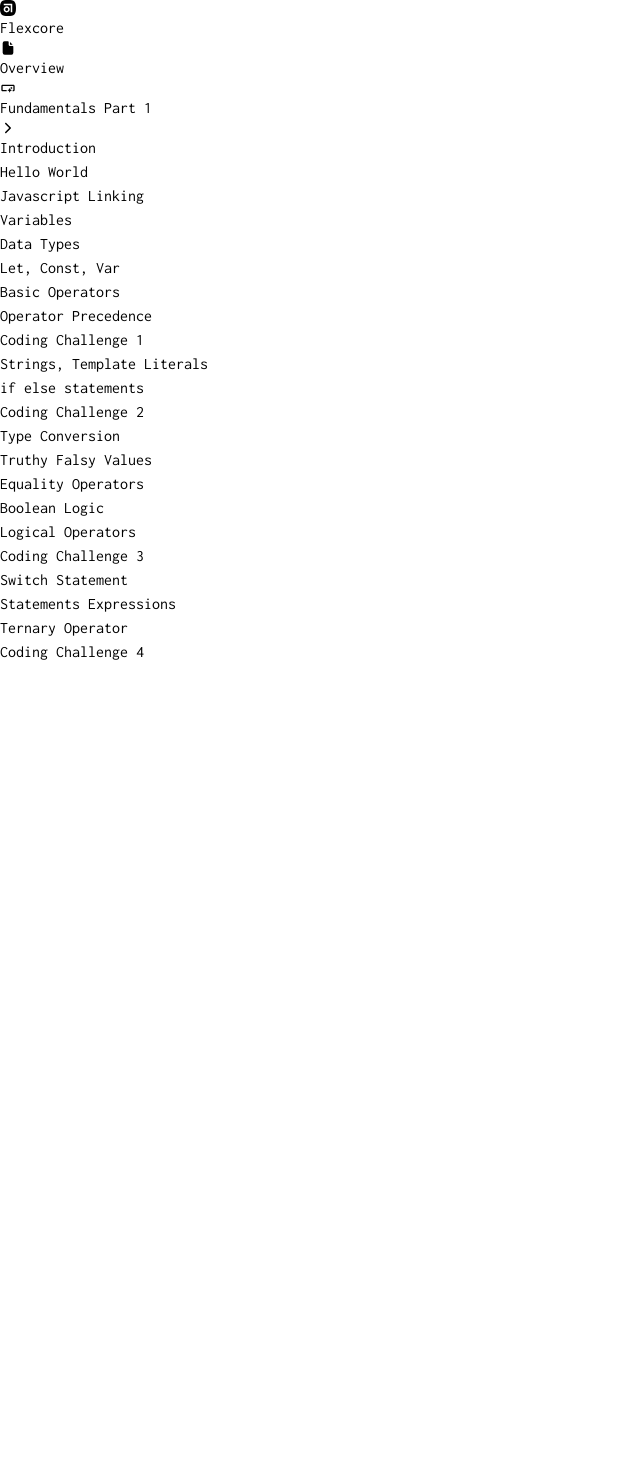
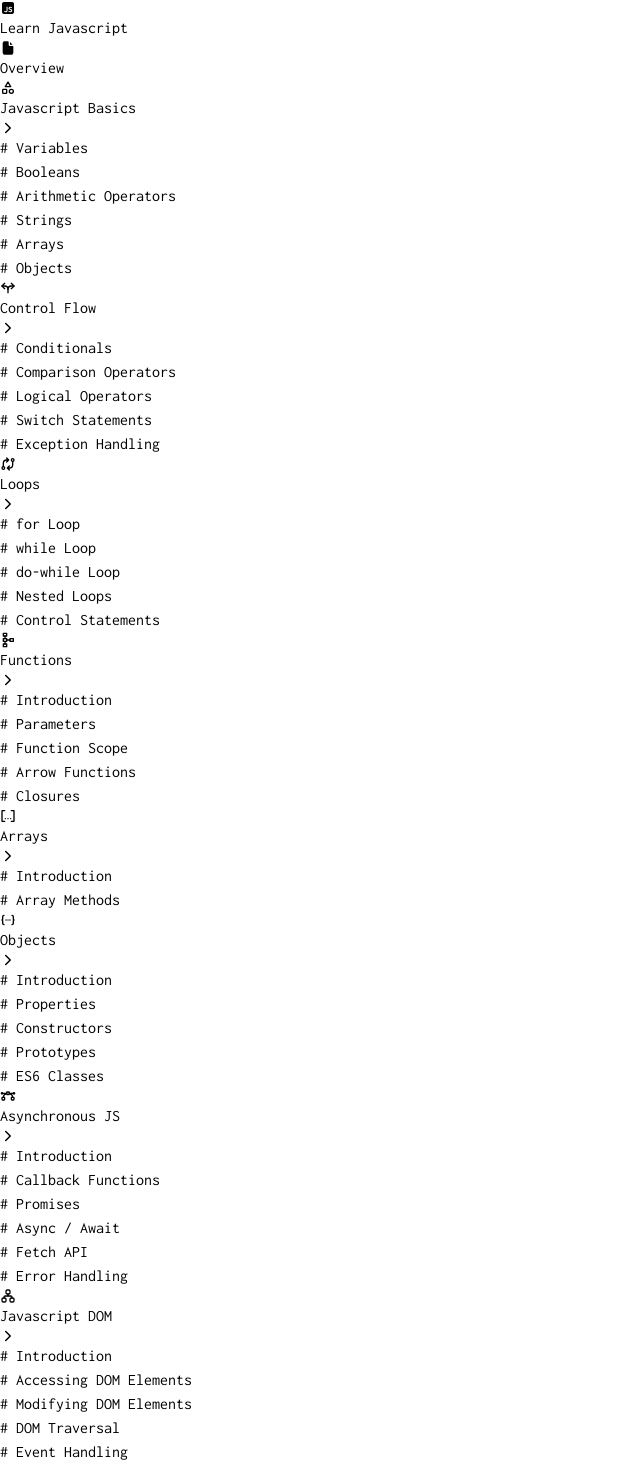
Before and after one commit to MunozCesarCM/Learn-Javascript, a React (Vite) app: page /overview in a window 1280 px wide. Shown: the top 1468 px of the page, without its empty margins (0-640 px from the left). Before the commit the page ends 800 px from the top, so only its background shows below. Built offline with nearby package versions, Linux system fonts and the light colour scheme.

Commit message:
Created sample sidebar

```diff
--- a/src/App.jsx
+++ b/src/App.jsx
@@ -1,11 +1,13 @@
 import React, { useEffect, Suspense } from 'react';
 import { Route, Routes, useLocation } from 'react-router-dom';
+import Sidebar from './components/Sidebar';
 
 const Home = React.lazy(() => import('./pages/Home'));
 const Overview = React.lazy(() => import('./pages/Overview'));
 
 const App = () => {
   const { pathname } = useLocation();
+  console.log(pathname);
 
   useEffect(() => {
     window.scrollTo(0, 0);
@@ -13,10 +15,13 @@
 
   return (
     <Suspense fallback={<div className='w-screen h-screen' />}>
-      <Routes>
-        <Route path='/' element={<Home />} />
-        <Route path='/overview' element={<Overview />} />
-      </Routes>
+      {pathname !== '/' && (<Sidebar />)}
+      <section className={pathname !== '/' && 'ml-72'}>
+        <Routes>
+          <Route path='/' element={<Home />} />
+          <Route path='/overview' element={<Overview />} />
+        </Routes>
+      </section>
     </Suspense>
   );
 }
--- /dev/null
+++ b/src/components/Sidebar.jsx
@@ -0,0 +1,199 @@
+import { useState } from 'react';
+import { useNavigate } from 'react-router-dom';
+import { IoIosArrowForward, IoIosArrowDown } from 'react-icons/io';
+import {
+  TbFileFilled,
+  TbTriangleSquareCircle,
+  TbArrowLeftRight,
+  TbExchange,
+  TbSchema,
+  TbBracketsContain,
+  TbCodeDots,
+  TbVectorBezier,
+  TbSitemap,
+} from 'react-icons/tb';
+import { MdSmartButton } from 'react-icons/md';
+import { RiJavascriptFill } from 'react-icons/ri';
+
+const data = [
+  {
+    label: 'Overview',
+    color: 'text-[#FFCB6B]',
+    icon: 'TbFileFilled',
+  },
+  {
+    label: 'Javascript Basics',
+    icon: 'TbTriangleSquareCircle',
+    color: 'text-[#C3E88D]',
+    children: [
+      'Variables',
+      'Booleans',
+      'Arithmetic Operators',
+      'Strings',
+      'Arrays',
+      'Objects',
+    ],
+  },
+  {
+    label: 'Control Flow',
+    icon: 'TbArrowLeftRight',
+    color: 'text-[#89DDFF]',
+    children: [
+      'Conditionals',
+      'Comparison Operators',
+      'Logical Operators',
+      'Switch Statements',
+      'Exception Handling',
+    ],
+  },
+  {
+    label: 'Loops',
+    icon: 'TbExchange',
+    color: 'text-[#C792EA]',
+    children: [
+      'for Loop',
+      'while Loop',
+      'do-while Loop',
+      'Nested Loops',
+      'Control Statements',
+    ],
+  },
+  {
+    label: 'Functions',
+    icon: 'TbSchema',
+    color: 'text-[#FF5370]',
+    children: [
+      'Introduction',
+      'Parameters',
+      'Function Scope',
+      'Arrow Functions',
+      'Closures',
+    ],
+  },
+  {
+    label: 'Arrays',
+    icon: 'TbBracketsContain',
+    color: 'text-[#FFCB6B]',
+    children: [
+      'Introduction',
+      'Array Methods',
+    ],
+  },
+  {
+    label: 'Objects',
+    icon: 'TbCodeDots',
+    color: 'text-[#C3E88D]',
+    children: [
+      'Introduction',
+      'Properties',
+      'Constructors',
+      'Prototypes',
+      'ES6 Classes',
+    ],
+  },
+  {
+    label: 'Asynchronous JS',
+    icon: 'TbVectorBezier',
+    color: 'text-[#89DDFF]',
+    children: [
+      'Introduction',
+      'Callback Functions',
+      'Promises',
+      'Async / Await',
+      'Fetch API',
+      'Error Handling',
+    ],
+  },
+  {
+    label: 'Javascript DOM',
+    icon: 'TbSitemap',
+    color: 'text-[#C792EA]',
+    children: [
+      'Introduction',
+      'Accessing DOM Elements',
+      'Modifying DOM Elements',
+      'DOM Traversal',
+      'Event Handling',
+      'Creating DOM Elements',
+    ],
+  },
+];
+
+function getTitleIcon (name) {
+  if ( name === 'TbFileFilled' ) return <TbFileFilled className='icon' />
+  if ( name === 'TbTriangleSquareCircle' ) return <TbTriangleSquareCircle className='icon' />
+  if ( name === 'TbArrowLeftRight' ) return <TbArrowLeftRight className='icon' />
+  if ( name === 'TbExchange' ) return <TbExchange className='icon' />
+  if ( name === 'TbSchema' ) return <TbSchema className='icon' />
+  if ( name === 'TbBracketsContain' ) return <TbBracketsContain className='icon' />
+  if ( name === 'TbCodeDots' ) return <TbCodeDots className='icon' />
+  if ( name === 'TbVectorBezier' ) return <TbVectorBezier className='icon' />
+  if ( name === 'TbSitemap' ) return <TbSitemap className='icon' />
+  return <MdSmartButton className='icon' />
+}
+
+const Sidebar = () => {
+  const [caretStates, setCaretStates] = useState(Array(data.length).fill(false));
+  const navigate = useNavigate();
+
+  const toggleCaret = (index) => {
+    const updatedStates = [...caretStates];
+    updatedStates[index] = !updatedStates[index];
+    setCaretStates(updatedStates);
+  };
+
+  const handleClick = (item, index, hasChildren) => {
+    if (hasChildren) toggleCaret(index);
+    else navigate(`/${item.toLowerCase().replaceAll(' ', '-')}`);
+  }
+
+  return (
+    <aside className='bg-[#0F111A] text-white h-screen w-72 pb-10 fixed z-20 overflow-y-scroll'>
+      <header className='heading py-4 px-5 h-16 flex justify-between items-center cursor-pointer'>
+        <div className='flex items-center' onClick={() => navigate('/')}>
+          <RiJavascriptFill className='text-[#FFCB6B] block w-8 h-8 text-primary' />
+          <h1 className='pl-4 text-xl letter-wide'>Learn Javascript</h1>
+        </div>
+      </header>
+      <ul className='list-none'>
+        {data.map((item, index) => (
+          <li key={index}>
+            <span
+              className='my-1 mx-4 p-2 flex justify-between items-center rounded cursor-pointer select-none duration-50 hover:bg-[#313855]'
+              onClick={() => handleClick(item.label, index, item.children !== undefined)}
+            >
+              <div className='flex items-center'>
+                <span className={item.color}>
+                {getTitleIcon(item.icon)}
+                </span>
+                <span className='ml-4'>
+                  {item.label}
+                </span>
+              </div>
+              {item.children && item.children.length > 0 && caretStates[index] ? (
+                <IoIosArrowDown />
+              ) : (
+                  item.children && item.children.length > 0 && <IoIosArrowForward />
+                )}
+            </span>
+            {item.children && (
+              <ul className={`list-none text-sm ${caretStates[index] ? 'visible' : 'hidden'}`}>
+                {item.children.map((child, childIndex) => (
+                  <li
+                    className='my-1 mr-4 ml-12 p-2 rounded cursor-pointer duration-50 hover:bg-[#313855]'
+                    key={childIndex}
+                    onClick={() => navigate(`/${item.label.toLowerCase().replaceAll(' ', '-')}/${child.toLowerCase().replaceAll(' ', '-')}`)}
+                  >
+                    # {child}
+                  </li>
+                ))}
+              </ul>
+            )}
+          </li>
+        ))}
+      </ul>
+    </aside>
+  );
+};
+
+export default Sidebar;
--- a/src/index.css
+++ b/src/index.css
@@ -4,6 +4,5 @@
 @tailwind components;
 @tailwind utilities;
 
-* {
-  font-family: 'Inconsolata', monospace;
-}
+* { font-family: 'Inconsolata', monospace; }
+*::-webkit-scrollbar { width: 0px; }
--- a/src/pages/Overview.jsx
+++ b/src/pages/Overview.jsx
@@ -1,111 +1,6 @@
-import { useState } from 'react';
-import { useNavigate } from 'react-router-dom';
-import { SiAbstract } from 'react-icons/si';
-import { IoIosArrowForward, IoIosArrowDown } from 'react-icons/io';
-import {
-  TbFileFilled,
-} from 'react-icons/tb';
-import { MdSmartButton } from 'react-icons/md';
-
-const data = [
-  {
-    label: 'Overview',
-    icon: 'TbFileFilled',
-  },
-  {
-    label: 'Fundamentals Part 1',
-    icon: 'TbTypography',
-    children: [
-      'Introduction',
-      'Hello World',
-      'Javascript Linking',
-      'Variables',
-      'Data Types',
-      'Let, Const, Var',
-      'Basic Operators',
-      'Operator Precedence',
-      'Coding Challenge 1',
-      'Strings, Template Literals',
-      'if else statements',
-      'Coding Challenge 2',
-      'Type Conversion',
-      'Truthy Falsy Values',
-      'Equality Operators',
-      'Boolean Logic',
-      'Logical Operators',
-      'Coding Challenge 3',
-      'Switch Statement',
-      'Statements Expressions',
-      'Ternary Operator',
-      'Coding Challenge 4',
-    ],
-  },
-];
-
-function getTitleIcon (name) {
-  if ( name === 'TbFileFilled' ) return <TbFileFilled className='icon' />
-  return <MdSmartButton className='icon' />
-}
-
 const Overview = () => {
-  const [caretStates, setCaretStates] = useState(Array(data.length).fill(false));
-  const navigate = useNavigate();
-
-  const toggleCaret = (index) => {
-    const updatedStates = [...caretStates];
-    updatedStates[index] = !updatedStates[index];
-    setCaretStates(updatedStates);
-  };
-
-  const handleClick = (item, index, hasChildren) => {
-    if (hasChildren) toggleCaret(index);
-    else navigate(`/${item.toLowerCase().replaceAll(' ', '-')}`);
-  }
-
   return (
-    <aside className='h-screen w-72 pb-10 fixed z-20 overflow-y-scroll'>
-      <header className='heading py-4 px-5 h-16 flex justify-between items-center cursor-pointer'>
-        <div className='flex items-center' onClick={() => navigate('/')}>
-          <SiAbstract className='block w-8 h-8 text-primary' />
-          <h1 className='pl-4 text-xl letter-wide'>Flexcore</h1>
-        </div>
-      </header>
-      <ul className='list-none'>
-        {data.map((item, index) => (
-          <li key={index}>
-            <span
-              className='my-1 mx-4 p-2 flex justify-between items-center rounded cursor-pointer select-none duration-50 hover:bg-blue-50'
-              onClick={() => handleClick(item.label, index, item.children !== undefined)}
-            >
-              <div className='flex items-center'>
-                {getTitleIcon(item.icon)}
-                <span className='ml-4'>
-                  {item.label}
-                </span>
-              </div>
-              {item.children && item.children.length > 0 && caretStates[index] ? (
-                <IoIosArrowDown />
-              ) : (
-                  item.children && item.children.length > 0 && <IoIosArrowForward />
-                )}
-            </span>
-            {item.children && (
-              <ul className={`list-none ${caretStates[index] ? 'visible' : 'hidden'}`}>
-                {item.children.map((child, childIndex) => (
-                  <li
-                    className='my-1 mr-4 ml-12 p-2 rounded cursor-pointer duration-50 hover:bg-blue-50'
-                    key={childIndex}
-                    onClick={() => navigate(`/${item.label.toLowerCase().replaceAll(' ', '-')}/${child.toLowerCase().replaceAll(' ', '-')}`)}
-                  >
-                    {child}
-                  </li>
-                ))}
-              </ul>
-            )}
-          </li>
-        ))}
-      </ul>
-    </aside>
+    <>Overview</>
   );
 };
 
```
